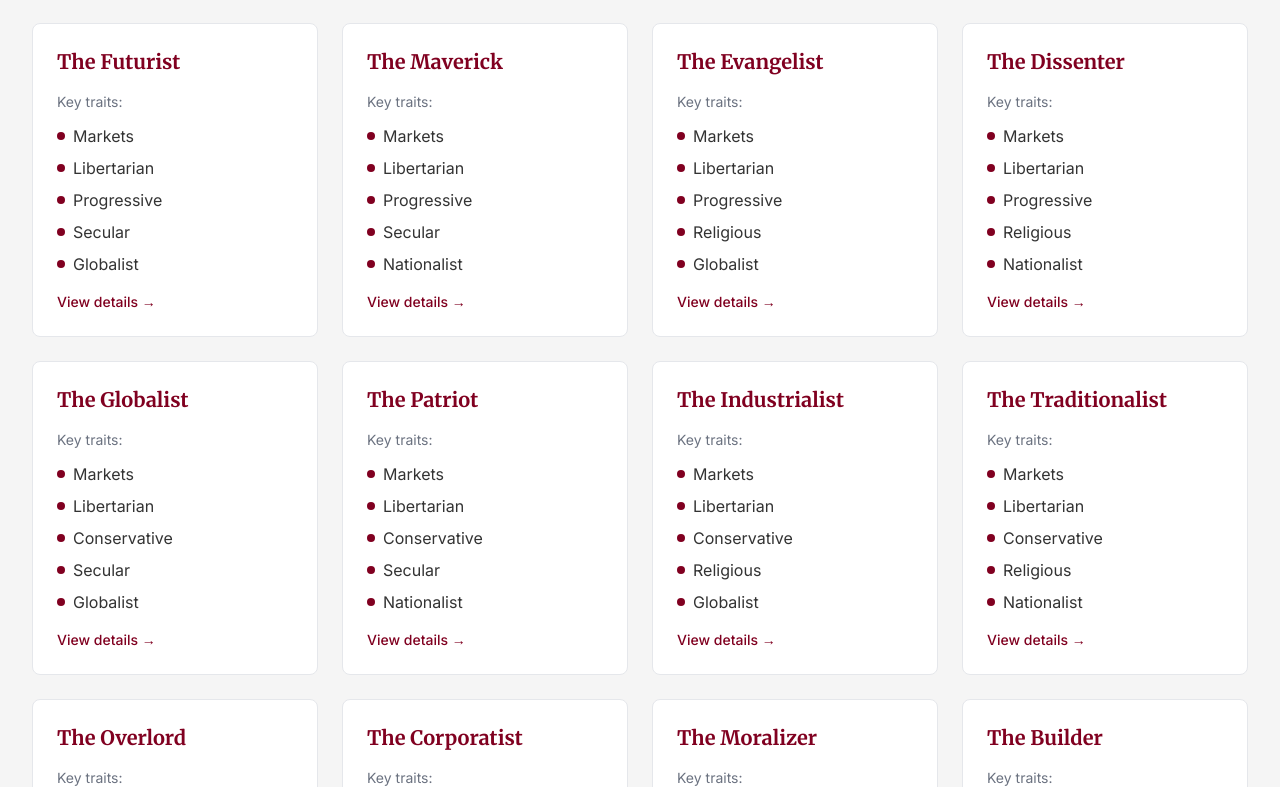
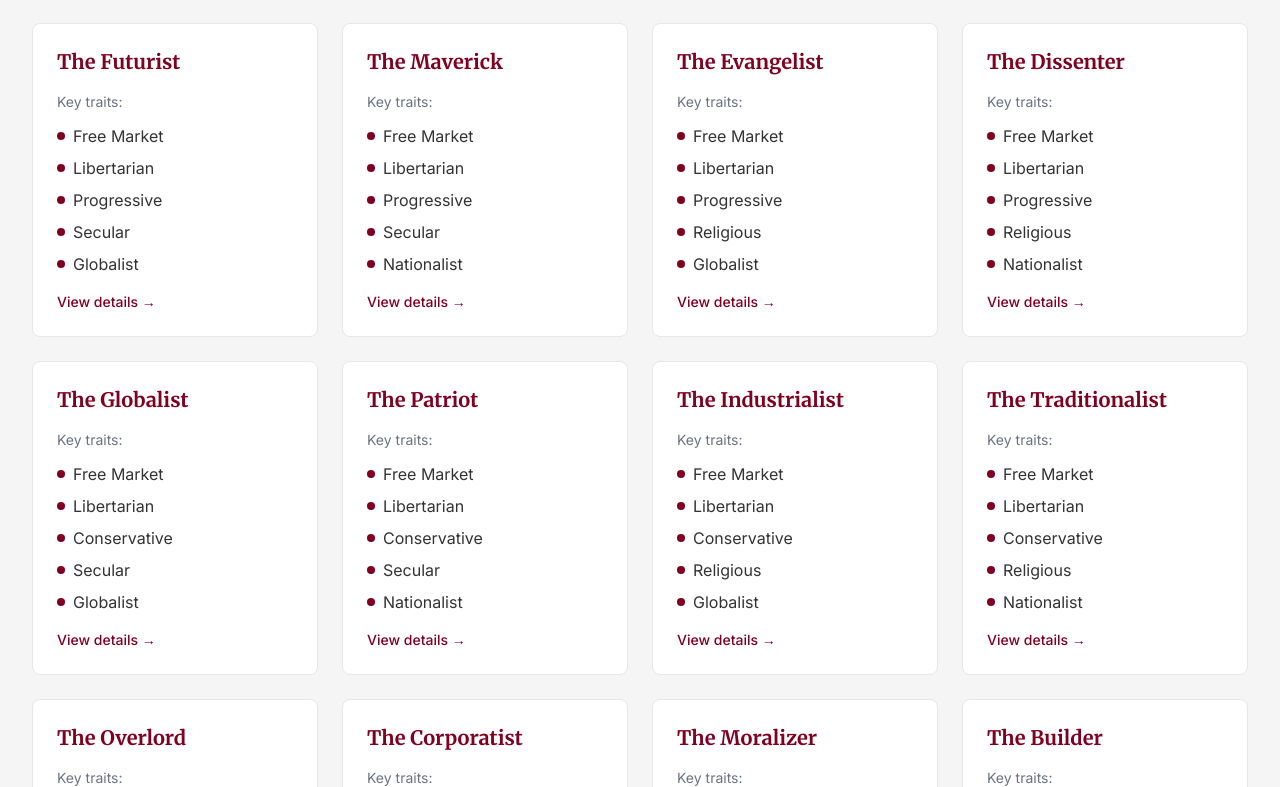
Before and after one commit to uzair-shakeel/philosiq, a Next.js app: page /archetypes in a window 1280 px wide. Shown: the part 1653-2440 px from the top of the page. Built offline with nearby package versions, Linux system fonts and the light colour scheme; no server answers.

Commit message:
Update archetypes.jsx

```diff
--- a/src/pages/archetypes.jsx
+++ b/src/pages/archetypes.jsx
@@ -188,14 +188,14 @@ export default function ArchetypePage() {
     {
       id: "futurist",
       name: "The Futurist",
-      traits: ["Markets", "Libertarian", "Progressive", "Secular", "Globalist"],
+      traits: ["Free Market", "Libertarian", "Progressive", "Secular", "Globalist"],
       slug: "futurist",
     },
     {
       id: "maverick",
       name: "The Maverick",
       traits: [
-        "Markets",
+        "Free Market",
         "Libertarian",
         "Progressive",
         "Secular",
@@ -207,7 +207,7 @@ export default function ArchetypePage() {
       id: "evangelist",
       name: "The Evangelist",
       traits: [
-        "Markets",
+        "Free Market",
         "Libertarian",
         "Progressive",
         "Religious",
@@ -219,7 +219,7 @@ export default function ArchetypePage() {
       id: "dissenter",
       name: "The Dissenter",
       traits: [
-        "Markets",
+        "Free Market",
         "Libertarian",
         "Progressive",
         "Religious",
@@ -231,7 +231,7 @@ export default function ArchetypePage() {
       id: "globalist",
       name: "The Globalist",
       traits: [
-        "Markets",
+        "Free Market",
         "Libertarian",
         "Conservative",
         "Secular",
@@ -243,7 +243,7 @@ export default function ArchetypePage() {
       id: "patriot",
       name: "The Patriot",
       traits: [
-        "Markets",
+        "Free Market",
         "Libertarian",
         "Conservative",
         "Secular",
@@ -255,7 +255,7 @@ export default function ArchetypePage() {
       id: "industrialist",
       name: "The Industrialist",
       traits: [
-        "Markets",
+        "Free Market",
         "Libertarian",
         "Conservative",
         "Religious",
@@ -267,7 +267,7 @@ export default function ArchetypePage() {
       id: "traditionalist",
       name: "The Traditionalist",
       traits: [
-        "Markets",
+        "Free Market",
         "Libertarian",
         "Conservative",
         "Religious",
@@ -278,26 +278,26 @@ export default function ArchetypePage() {
     {
       id: "overlord",
       name: "The Overlord",
-      traits: ["Markets", "Authority", "Progressive", "Secular", "Globalist"],
+      traits: ["Free Market", "Authority", "Progressive", "Secular", "Globalist"],
       slug: "fapsg",
     },
     {
       id: "corporatist",
       name: "The Corporatist",
-      traits: ["Markets", "Authority", "Progressive", "Secular", "Nationalist"],
+      traits: ["Free Market", "Authority", "Progressive", "Secular", "Nationalist"],
       slug: "fapsn",
     },
     {
       id: "moralizer",
       name: "The Moralizer",
-      traits: ["Markets", "Authority", "Progressive", "Religious", "Globalist"],
+      traits: ["Free Market", "Authority", "Progressive", "Religious", "Globalist"],
       slug: "faprg",
     },
     {
       id: "builder",
       name: "The Builder",
       traits: [
-        "Markets",
+        "Free Market",
         "Authority",
         "Progressive",
         "Religious",
@@ -308,14 +308,14 @@ export default function ArchetypePage() {
     {
       id: "executive",
       name: "The Executive",
-      traits: ["Markets", "Authority", "Conservative", "Secular", "Globalist"],
+      traits: ["Free Market", "Authority", "Conservative", "Secular", "Globalist"],
       slug: "facsg",
     },
     {
       id: "ironhand",
       name: "The Ironhand",
       traits: [
-        "Markets",
+        "Free Market",
         "Authority",
         "Conservative",
         "Secular",
@@ -327,7 +327,7 @@ export default function ArchetypePage() {
       id: "regent",
       name: "The Regent",
       traits: [
-        "Markets",
+        "Free Market",
         "Authority",
         "Conservative",
         "Religious",
@@ -339,7 +339,7 @@ export default function ArchetypePage() {
       id: "crusader",
       name: "The Crusader",
       traits: [
-        "Markets",
+        "Free Market",
         "Authority",
         "Conservative",
         "Religious",
```
